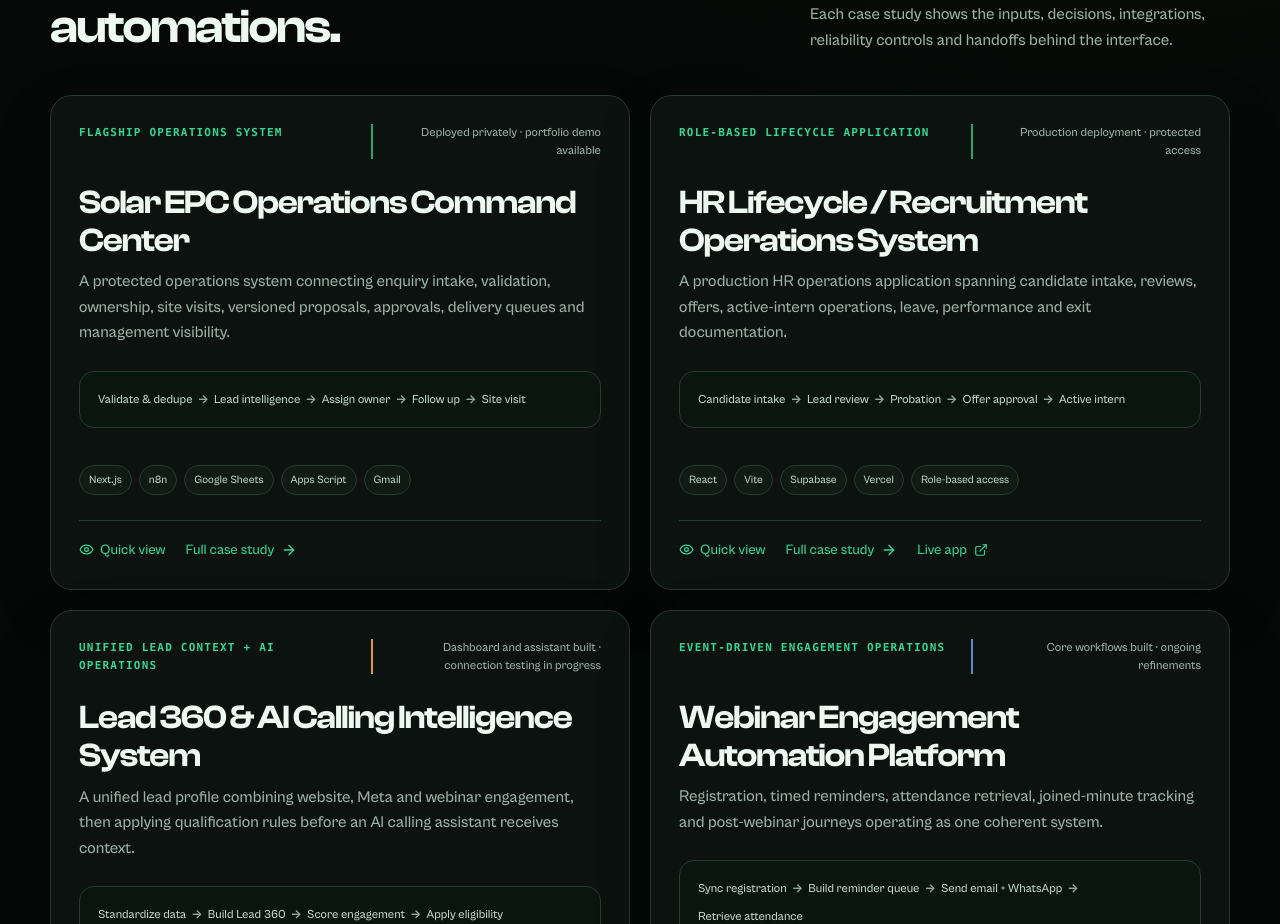
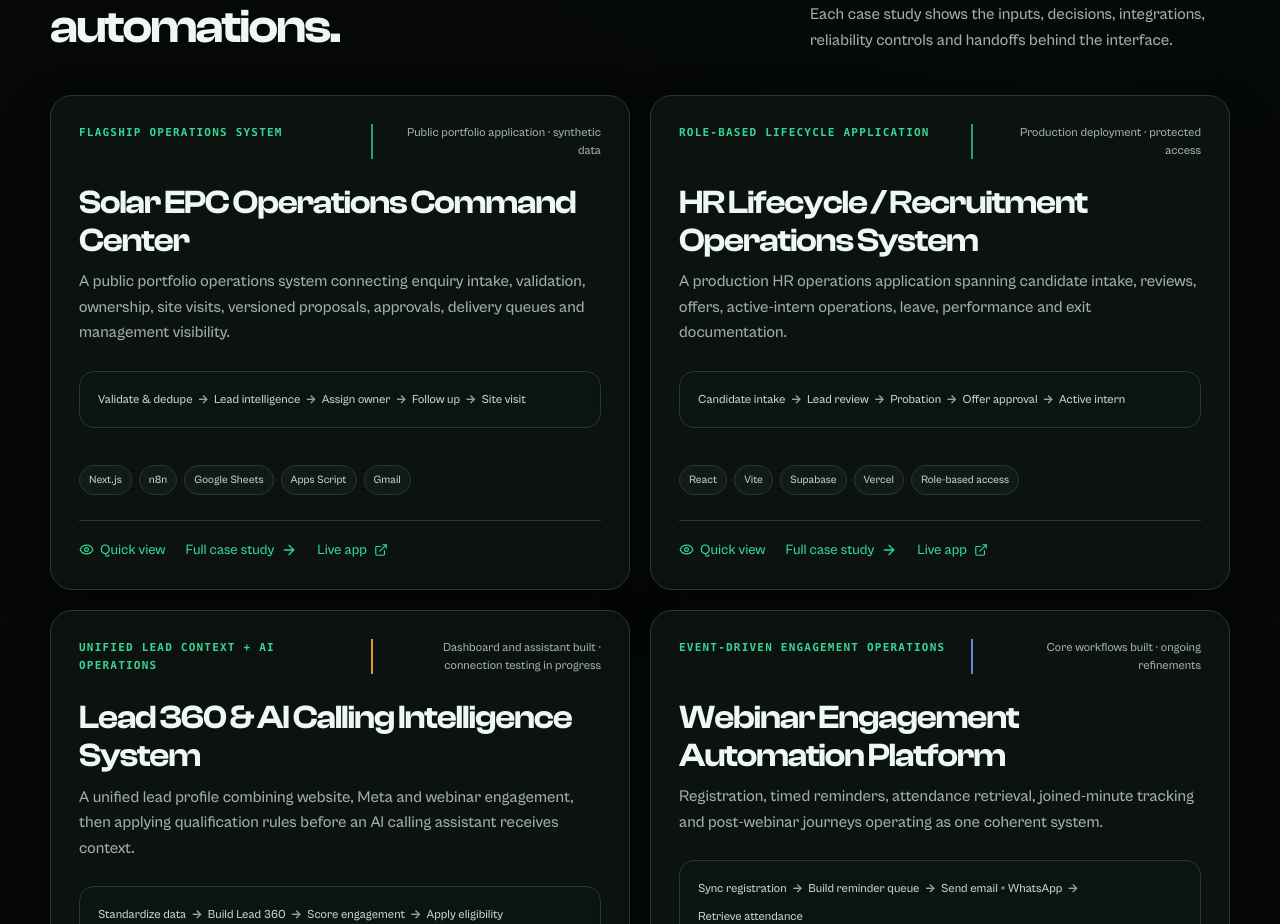
Before and after one commit to arjunschaudhary/arjun-automation-portfolio, a Next.js app: page / in a window 1280 px wide. Shown: the part 1141-2065 px from the top of the page. Built offline with nearby package versions, Linux system fonts and the light colour scheme.

Commit message:
Add public Solar application to portfolio

```diff
--- a/src/data/portfolio.ts
+++ b/src/data/portfolio.ts
@@ -25,22 +25,22 @@ export const projects: Project[] = [
   {
     slug: "solar-epc-operations-command-center", priority: 1,
     title: "Solar EPC Operations Command Center", eyebrow: "Flagship operations system",
-    summary: "A protected operations system connecting enquiry intake, validation, ownership, site visits, versioned proposals, approvals, delivery queues and management visibility.",
-    status: "Deployed privately · portfolio demo available", statusTone: "live", featured: true,
-    demoLabel: "Open interactive demo",
+    summary: "A public portfolio operations system connecting enquiry intake, validation, ownership, site visits, versioned proposals, approvals, delivery queues and management visibility.",
+    status: "Public portfolio application · synthetic data", statusTone: "live", featured: true,
+    liveUrl: "https://solar-v2-private.vercel.app", demoLabel: "Open live Solar app",
     stack: ["Next.js", "n8n", "Google Sheets", "Apps Script", "Gmail", "Calendar", "Drive", "Docs"],
-    sources: ["Form intake", "Protected web app"],
+    sources: ["Form intake", "Public demo workspace"],
     flow: ["Validate & dedupe", "Lead intelligence", "Assign owner", "Follow up", "Site visit", "Version proposal", "Human approval", "Deliver & track"],
-    overview: "The command center turns a multi-stage Solar EPC process into one traceable operating flow. The live application is private; this case study recreates the interface and data with synthetic records.",
+    overview: "The command center turns a multi-stage Solar EPC process into one traceable operating flow. The public application is an isolated portfolio workspace using fictional records; practice changes do not affect Google Sheets or client communications. The embedded case-study demo remains available as a guided preview.",
     problem: "Enquiries, follow-ups, site activity, proposal revisions and handoffs can fragment across forms, sheets, documents and inboxes. The system needed a shared operational state without allowing automation to bypass important approvals.",
     role: "I designed the V2 system architecture, built the protected interface and Apps Script bridge, connected the Google Workspace and n8n layers, and tested the end-to-end operating paths.",
     logic: ["Reject incomplete or duplicate enquiries before downstream work begins.", "Create explicit ownership and next-action records for every active lead.", "Keep proposal versions traceable and require approval before delivery.", "Use idempotency and delivery keys to prevent duplicate actions.", "Route uncertain sends to review instead of retrying blindly."],
     integrations: ["n8n", "Google Sheets", "Apps Script", "Gmail", "Google Calendar", "Google Drive", "Google Docs / PDF", "Vercel"],
     challenges: ["Maintaining consistent state across a web interface, spreadsheet records and asynchronous workers.", "Separating test and live behavior so verification could not accidentally contact a real recipient.", "Making retries safe when an external provider response was incomplete or uncertain."],
     testing: ["32 automated checks across routing, data validation and core UI behavior.", "End-to-end tests for Gmail, Calendar, Drive, Docs/PDF and the Apps Script bridge.", "Responsive checks across desktop and mobile layouts."],
-    result: "The private system is deployed and the core Google Workspace delivery paths have been validated. The public representation below uses synthetic data and excludes production links, identifiers and configuration.",
+    result: "The public portfolio application is live with fictional data, and the core Google Workspace delivery paths have been validated in protected testing. The public workspace excludes production credentials, client records and internal configuration.",
     decisions: ["Keep the spreadsheet as an auditable operational record while the web layer improves usability.", "Model delivery as a queue with Pending, Claimed, Sending, Sent, Needs review and Cancelled states.", "Preserve human approval at the proposal release point."],
-    metric: { value: "32", label: "automated checks", note: "Verified in the current private repository documentation." },
+    metric: { value: "32", label: "automated checks", note: "Verified in the project documentation." },
   },
   {
     slug: "hr-lifecycle-recruitment-operations", priority: 2,
```
